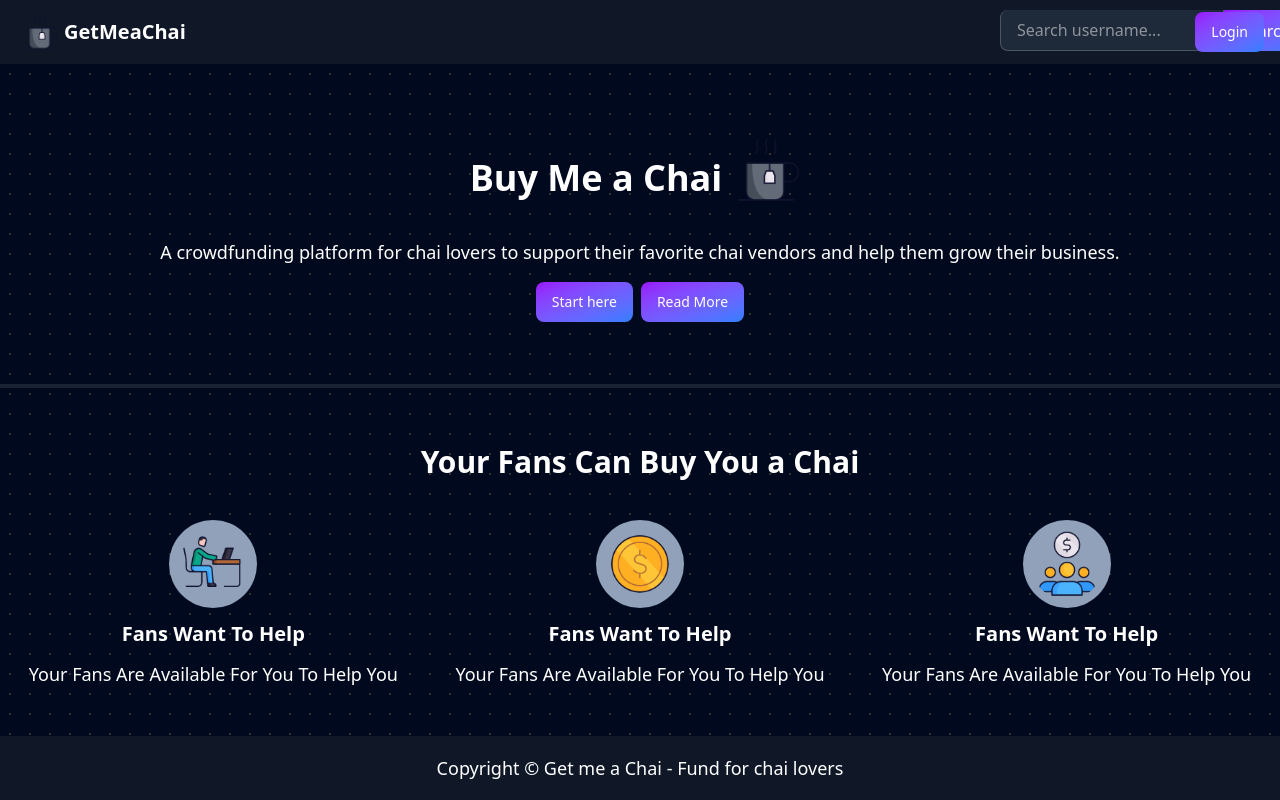
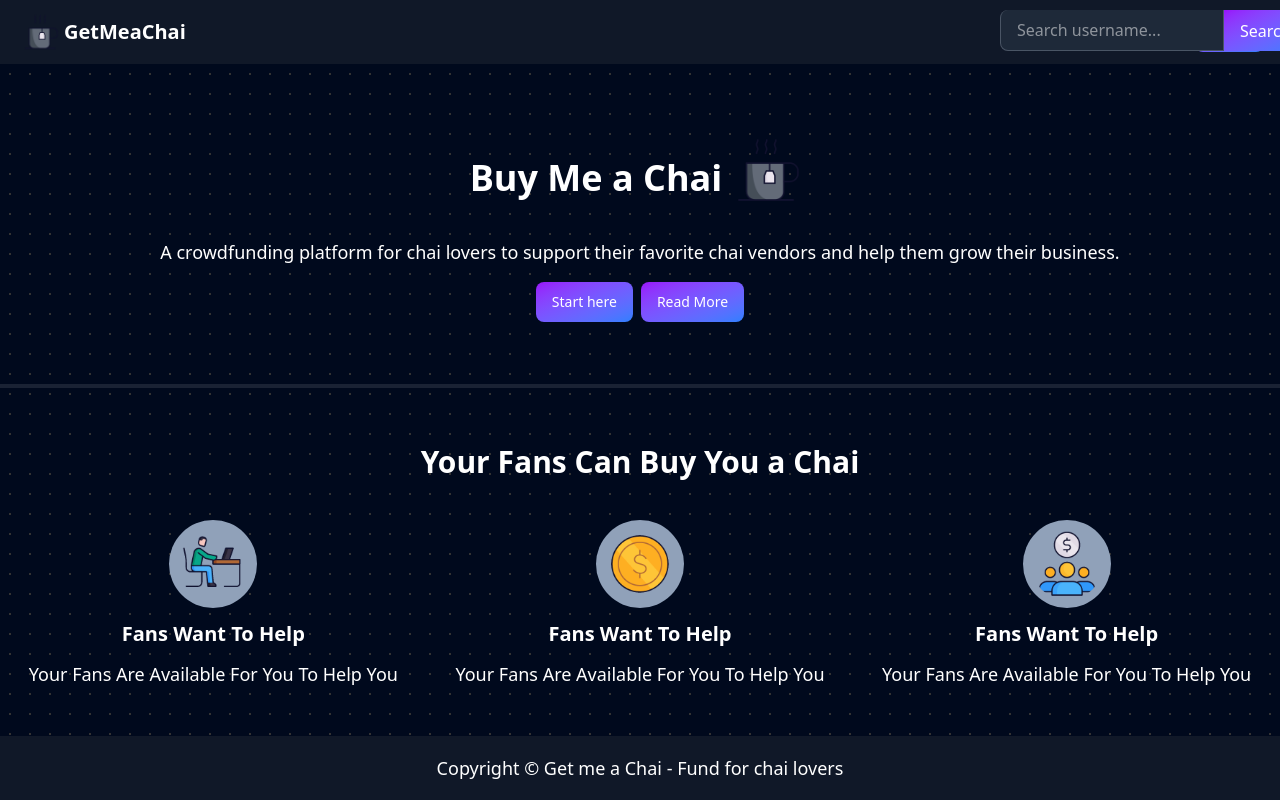
Before and after one commit to ankitsuthar72747-hash/get-me-a-chai, a Next.js app: page / in a window 1280 px wide. Shown: the top 800 px of the page. Built offline with nearby package versions, Linux system fonts and the light colour scheme; no server answers.

Commit message:
search fix

```diff
--- a/components/Navbar.js
+++ b/components/Navbar.js
@@ -67,7 +67,7 @@ const Navbar = () => {
             <li>Sign Up</li>
             <li>Login</li>
           </ul> */}
-      <form onSubmit={handleSearch} className="flex flex-col absolute mt-16 w-full md:w-80 left-0 md:left-250 md:right-120 top-0 md:mt-2.5 md:mr-4">
+      <form onSubmit={handleSearch} className="flex flex-col absolute mt-16 w-full md:w-80 left-0 md:left-250 md:right-120 top-0 md:mt-2.5 md:mr-4 z-10">
         <div className="flex">
           <input
             type="text"
```
